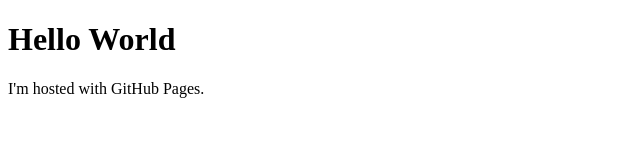
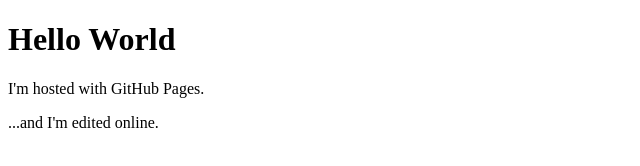
Before and after one commit to MarkusGeiger/MarkusGeiger.github.io, a plain HTML site: page index.html in a window 1280 px wide. Shown: the whole page, without its empty margins (0-640 px from the left). Drawn offline with Linux system fonts and the light colour scheme.

Commit message:
Update index.html
Add new line

```diff
--- a/index.html
+++ b/index.html
@@ -3,5 +3,6 @@
   <body>
     <h1>Hello World</h1>
     <p>I'm hosted with GitHub Pages.</p>
+    <p>...and I'm edited online.</p>
   </body>
 </html>
```
